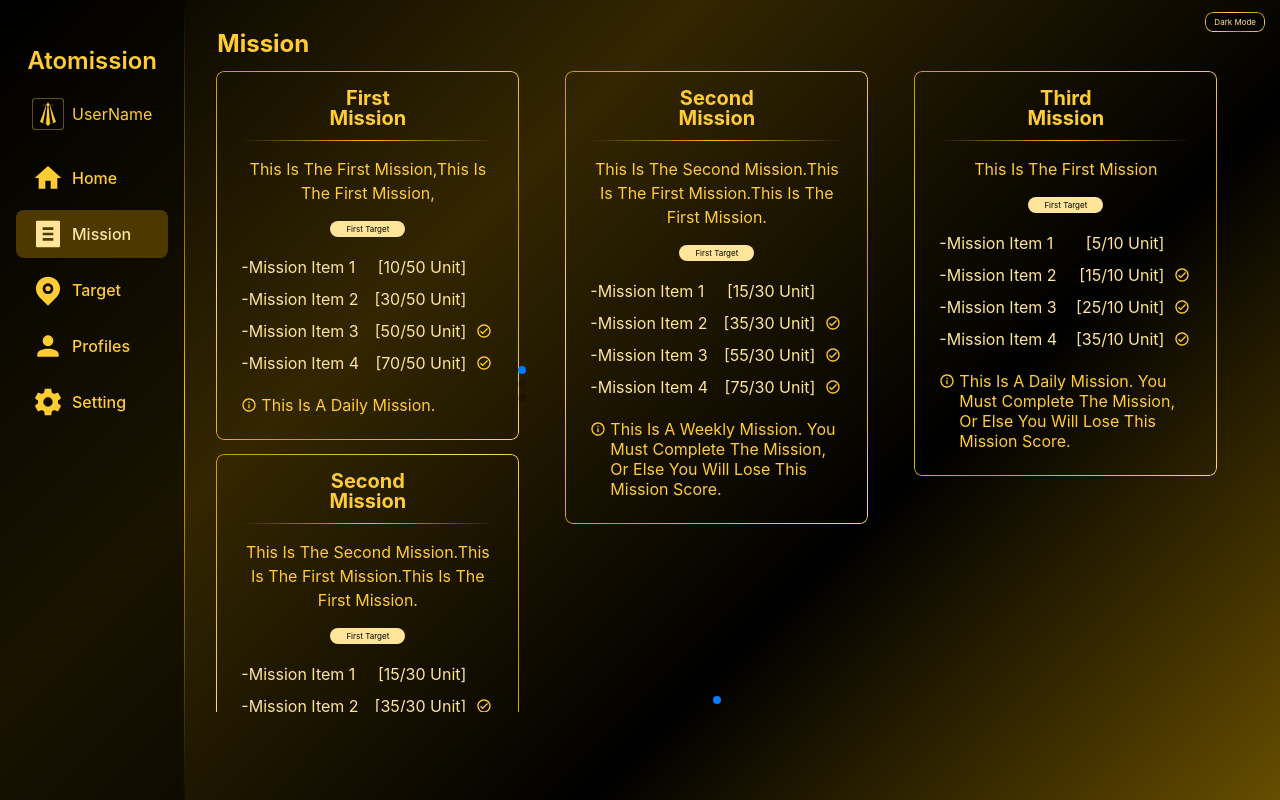
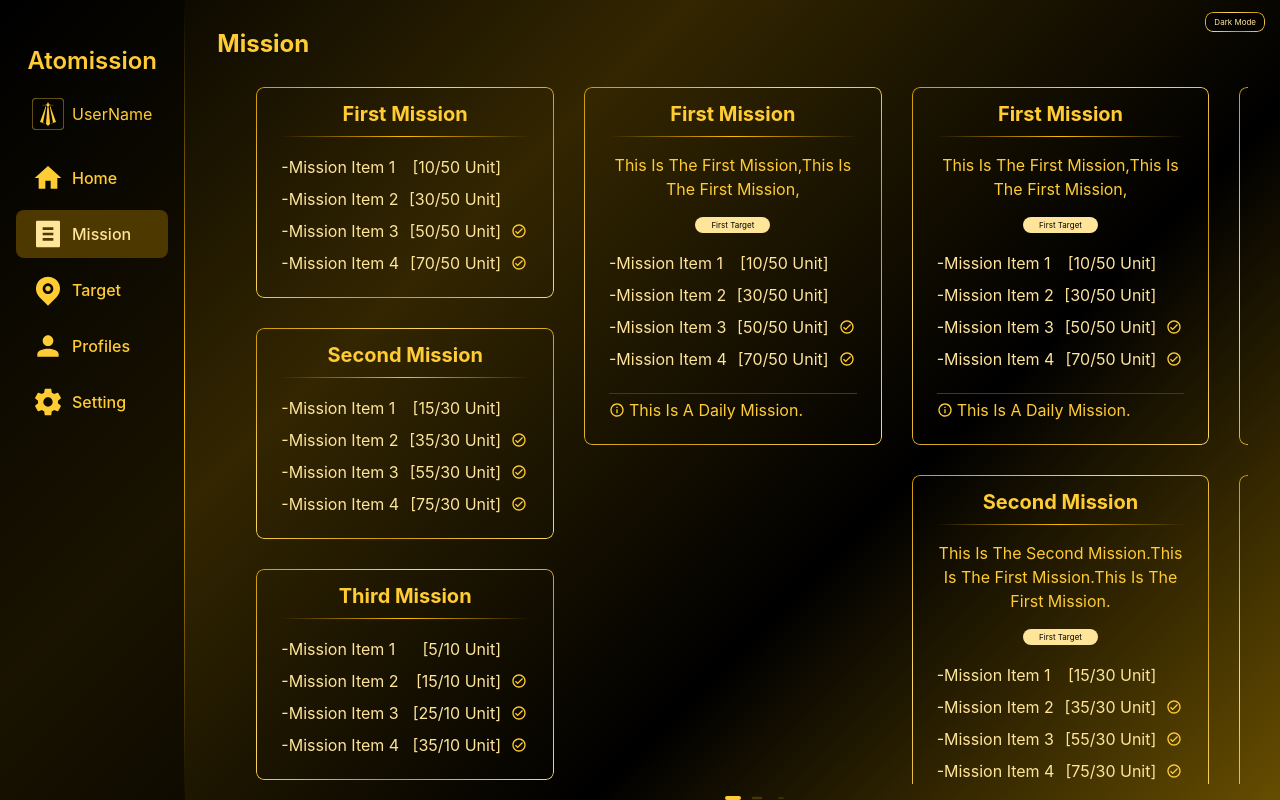
Before and after one commit to silence870121/Atomission, a Vue app: page /missions in a window 1280 px wide. Built offline with nearby package versions, Linux system fonts and the light colour scheme.

Commit message:
update Mission & Swiper
add Mission's Data.
Custom Swiper style.

```diff
--- a/src/components/Project/MissionCard.vue
+++ b/src/components/Project/MissionCard.vue
@@ -35,7 +35,7 @@ defineProps({
                 </div>
             </li>
         </ul>
-        <div v-if="isTip" class="mission-tip"><svg-icon name="info" size="xs" />
+        <div v-if="isTip && mission.tip" class="mission-tip"><svg-icon name="info" size="xs" />
             <p>{{ mission.tip }}</p>
         </div>
     </div>
@@ -43,19 +43,18 @@ defineProps({
 
 <style scoped>
 .mission-card {
-    /* max-width: 540px; */
-    /* width: 100%; */
     display: flex;
     flex-direction: column;
     justify-content: flex-start;
     align-items: center;
     padding: 0 1.5rem;
+    cursor: pointer;
 }
 
 .mission-card h3 {
+    width: 100%;
     font-size: 1.25rem;
     font-weight: bold;
-    padding: 0 5rem;
     padding-top: 1rem;
     padding-bottom: 0.75rem;
     border-bottom: 1px solid;
@@ -71,7 +70,6 @@ defineProps({
     border-radius: 1rem;
     color: var(--on-primary-color);
     background-color: var(--on-surface-color);
-    /* margin: 0.5rem 0; */
     font-size: 0.5rem;
     padding: 0.25rem 1rem;
 }
@@ -123,7 +121,10 @@ defineProps({
     width: 100%;
     display: flex;
     gap: 0.25rem;
+    padding-top: 0.5rem;
     padding-bottom: 1.5rem;
+    border-top: 1px solid var(--surface-variant-color);
+    /* border-image: var(--border-center-row) 1; */
 }
 
 .mission-tip p {
--- a/src/views/Missions.vue
+++ b/src/views/Missions.vue
@@ -13,6 +13,9 @@ import MissionCard from '@/components/Project/MissionCard.vue';
 import MissionOption from '@/components/Project/MissionOption.vue';
 
 let activeMissionOption = ref(false)
+let showDesc = ref(false)
+let showTarget = ref(false)
+let showTip = ref(false)
 
 let missionList = ref([
     {
@@ -82,7 +85,7 @@ let missionList = ref([
         ],
         createDate: "2023-02-01",
         modifiedDate: "2023-02-28",
-        tip: "This is a Weekly mission. You must complete the mission, or else you will lose this mission score."
+        tip: ""
     }, {
         id: "m0003",
         title: "Third mission",
@@ -126,6 +129,11 @@ const onSlideChange = () => {
     console.log('slide change');
 };
 const modules = [EffectCoverflow, Pagination]
+
+function handleMission(item) {
+    console.log(item.id);
+}
+
 </script>
 
 <template>
@@ -133,45 +141,57 @@ const modules = [EffectCoverflow, Pagination]
     <div class="container">
         <div class="mission">
             <h2> Mission </h2>
-            <swiper :effect="'coverflow'" spaceBetween="16" :grabCursor="true" :centeredSlides="false" :slidesPerView="3"
-                :coverflowEffect="{
+            <swiper :effect="'coverflow'" spaceBetween="0" :grabCursor="true" :centeredSlides="false"
+                :breakpoints="{ 720: { slidesPerView: 2 }, 1080: { slidesPerView: 3 }, 1440: { slidesPerView: 4 }, 1800: { slidesPerView: 4 }, }"
+                :slidesPerView="1" :coverflowEffect="{
                     rotate: 0,
                     stretch: 0,
                     depth: 0,
                     modifier: 1,
                     slideShadows: false,
-                }" :pagination="{ dynamicBullets: true }" :modules="modules" class="mySwiper swiper-h mission-view">
+                }" :pagination="{ dynamicBullets: true, }" :modules="modules" class="mySwiper swiper-h mission-view">
                 <swiper-slide>
                     <swiper class="mySwiper2 swiper-v mission-group" :slidesPerView="'auto'" :direction="'vertical'"
-                        :spaceBetween="16" :pagination="{
-                            clickable: true,
-                        }" :modules="modules">
+                        :spaceBetween="32" :modules="modules">
+                        <swiper-slide v-for=" item  in  missionList ">
+                            <MissionCard :mission="item" :isDesc="showDesc" :isTarget="showTarget" :isTip="showTip"
+                                @click="handleMission(item)" />
+                        </swiper-slide>
+                    </swiper>
+                </swiper-slide>
+                <swiper-slide>
+                    <swiper class="mySwiper2 swiper-v mission-group" :slidesPerView="'auto'" :direction="'vertical'"
+                        :spaceBetween="32" :modules="modules">
+                        <swiper-slide v-for=" item  in  missionList.filter(item => item.type == 'Daily') ">
+                            <MissionCard :mission="item" isDesc isTarget isTip />
+                        </swiper-slide>
+                    </swiper>
+                </swiper-slide>
+                <swiper-slide>
+                    <swiper class="mySwiper2 swiper-v mission-group" :slidesPerView="'auto'" :direction="'vertical'"
+                        :spaceBetween="32" :modules="modules">
                         <swiper-slide v-for=" item  in  missionList ">
                             <MissionCard :mission="item" isDesc isTarget isTip />
                         </swiper-slide>
                     </swiper>
                 </swiper-slide>
                 <swiper-slide>
-                    <ul name="Weekly" class="mission-group">
-                        <li v-for=" item  in  missionList.filter(m => m.type == 'Weekly') ">
+                    <swiper class="mySwiper2 swiper-v mission-group" :slidesPerView="'auto'" :direction="'vertical'"
+                        :spaceBetween="32" :modules="modules">
+                        <swiper-slide v-for=" item  in  missionList ">
                             <MissionCard :mission="item" isDesc isTarget isTip />
-                        </li>
-                    </ul>
+                        </swiper-slide>
+                    </swiper>
                 </swiper-slide>
                 <swiper-slide>
-                    <ul name="Stage" class="mission-group">
-                        <li v-for=" item  in  missionList.filter(m => m.type == 'Stage') ">
+                    <swiper class="mySwiper2 swiper-v mission-group" :slidesPerView="'auto'" :direction="'vertical'"
+                        :spaceBetween="16" :modules="modules">
+                        <swiper-slide v-for=" item  in  missionList ">
                             <MissionCard :mission="item" isDesc isTarget isTip />
-                        </li>
-                    </ul>
+                        </swiper-slide>
+                    </swiper>
                 </swiper-slide>
-                <swiper-slide>
-                    <ul name="Stage" class="mission-group">
-                        <li v-for=" item  in  missionList.filter(m => m.type == 'Stage') ">
-                            <MissionCard :mission="item" isDesc isTarget isTip />
-                        </li>
-                    </ul>
-                </swiper-slide>
+
 
             </swiper>
         </div>
@@ -182,36 +202,52 @@ const modules = [EffectCoverflow, Pagination]
 <style scoped>
 .container {
     width: calc(100vw - 10rem);
-    height: calc(100vh - 5rem);
     overflow: hidden;
 }
 
 .mission {
     width: 100%;
     height: 100%;
-}
-
-.mission-view {
-    width: 100%;
-    /* width: 540px; */
-    height: 100%;
-    margin: 0 -1rem;
-}
-
-.mission-view>* {
-    overflow-y: scroll;
-
-}
-
-.mission-group {
-    height: 100%;
     display: flex;
     flex-direction: column;
     gap: 1rem;
+}
+
+/* * ----- ----- ----- ----- * */
+/* * - Custom Swiper Style - * */
+/* * ----- ----- ----- ----- * */
+.swiper-h {
+    width: 100%;
+    height: 100%;
+    padding: 0 1.5rem 1.5rem 1.5rem;
+}
+
+.swiper-v {
+    height: 100%;
     padding: 1rem;
 }
 
 .swiper-slide {
     height: auto;
 }
+
+@media (max-width:540px) {
+    .container {
+        width: 100vw;
+        height: calc(100vh - 5rem);
+        overflow: hidden;
+    }
+}
 </style>
+<style>
+.swiper-pagination {
+    height: 0.25rem;
+}
+
+.swiper-pagination-bullet {
+    height: 100%;
+    width: 1rem;
+    border-radius: 1rem;
+    background-color: var(--primary-color);
+}
+</style>
```
